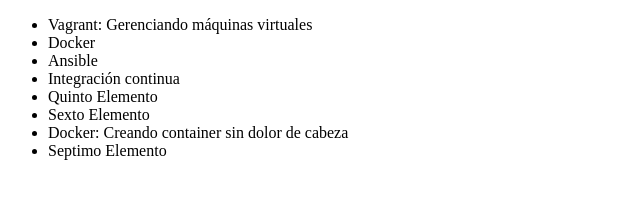
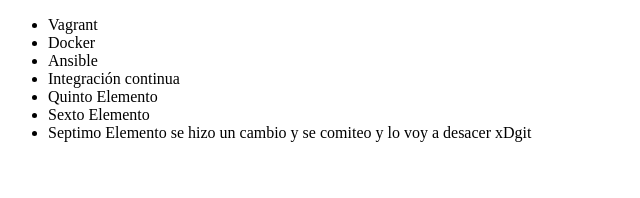
Before and after one commit to betov69/curso-git-alura, a plain HTML site: page index.html in a window 1280 px wide. Shown: the whole page, without its empty margins (0-640 px from the left). Drawn offline with Linux system fonts and the light colour scheme.

Commit message:
Cambiando el codigo para aprender a revertirlo

```diff
--- a/index.html
+++ b/index.html
@@ -6,14 +6,13 @@
 </head>
 <body>
      <ul>
-         <li> Vagrant: Gerenciando máquinas virtuales </li>
+         <li> Vagrant </li>
          <li> Docker </li>
          <li> Ansible </li>
          <li> Integración continua </li>
          <li> Quinto Elemento</li>
          <li> Sexto Elemento</li>
-         <li>Docker: Creando container sin dolor de cabeza</li>
-         <li> Septimo Elemento</li>
+         <li> Septimo Elemento se hizo un cambio y se comiteo y lo voy a desacer xDgit </li>
      </ul>
 </body>
 </html>
```
